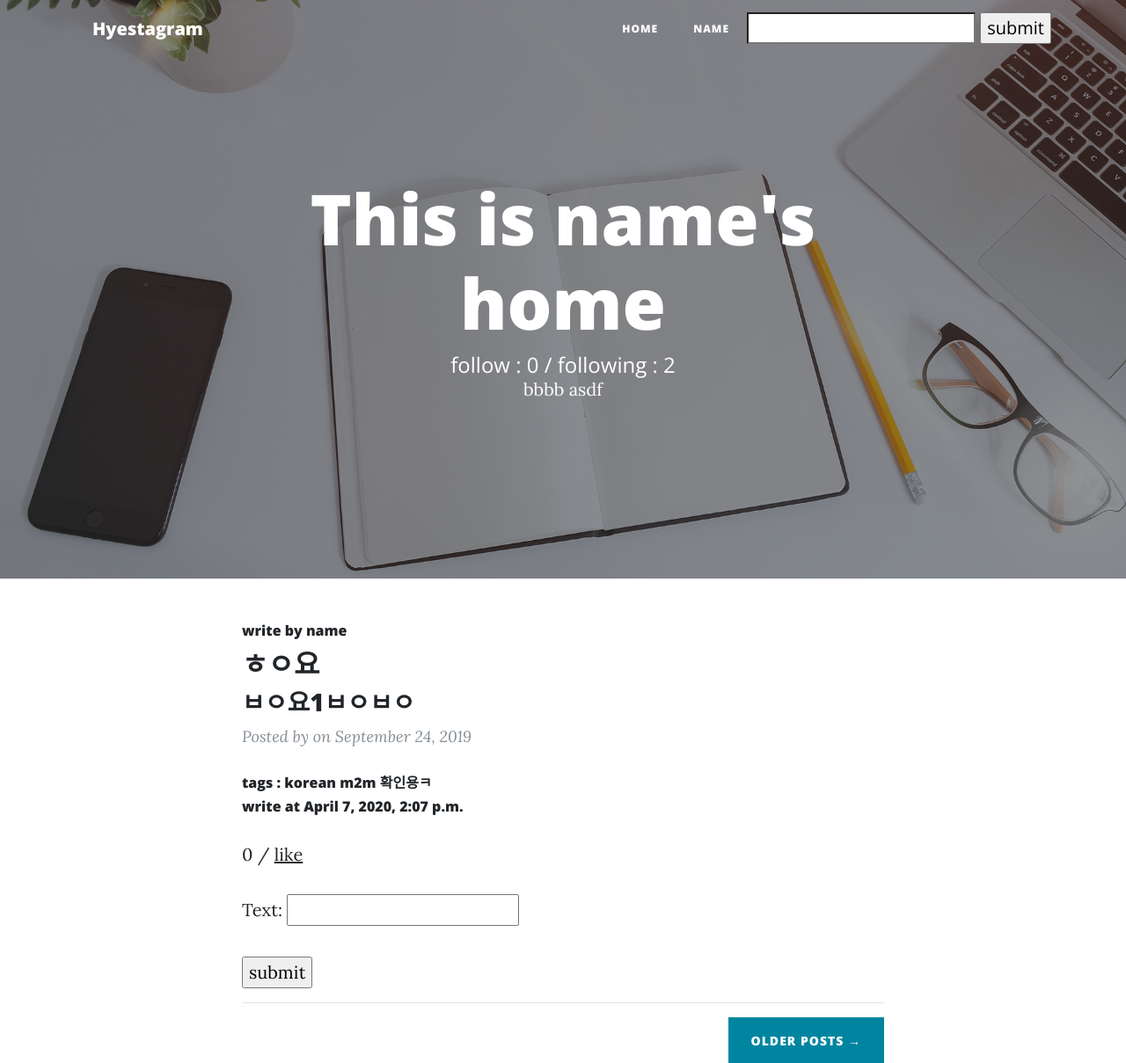
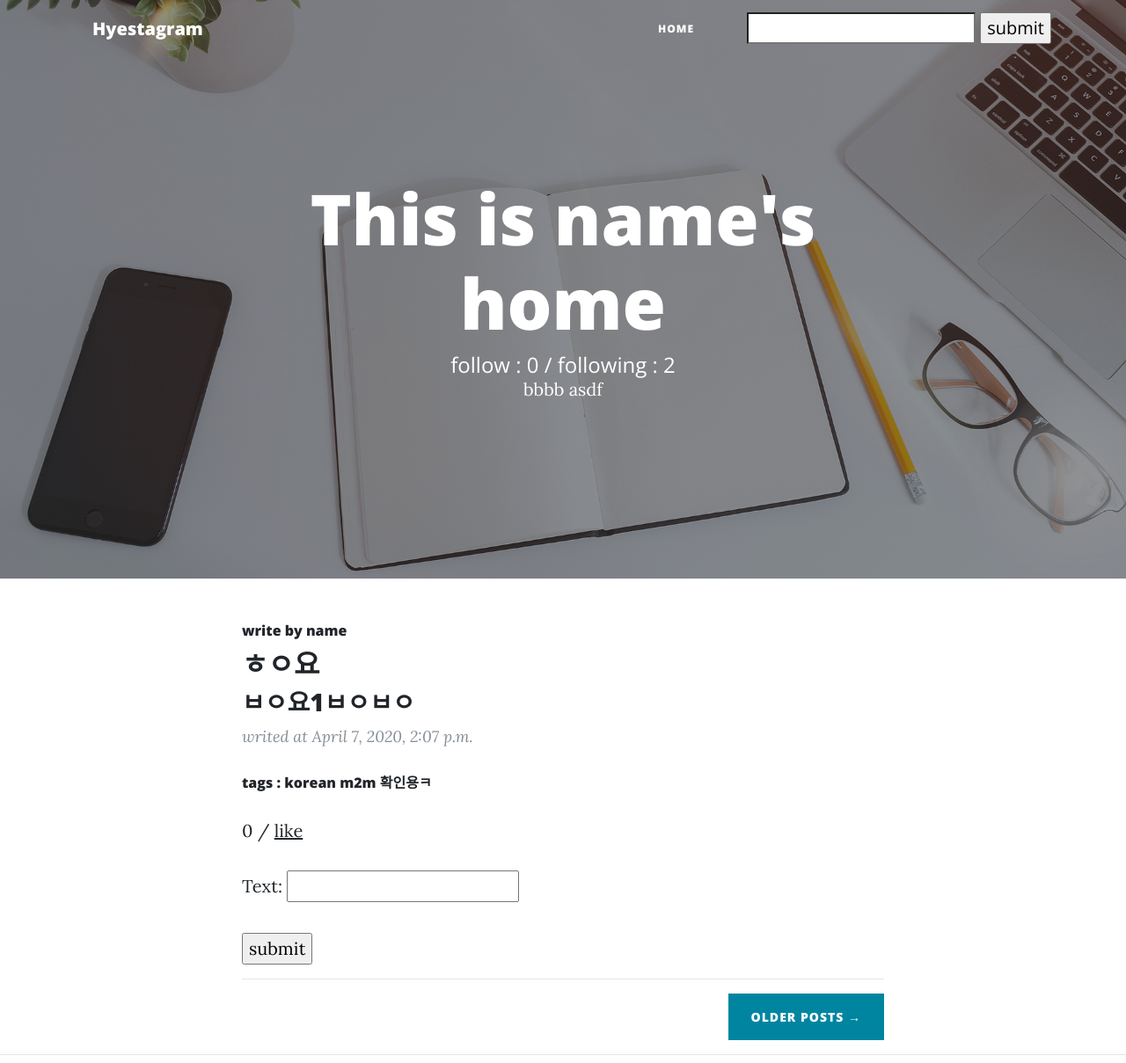
Before and after one commit to hyesungoh/Django_SELFMADE, a Django app: page /user/name in a window 1280 px wide. Shown: the top 1209 px of the page at 88% size. Run offline with Django 3.2, Linux system fonts and the light colour scheme; data comes from the database, SQL or seed files in the repository; both versions use the stored data as it was after the commit; some libraries are stand-ins or nearby versions; some web fonts are replaced.

Commit message:
nav user li error fixed

```diff
--- a/app/templates/app/base.html
+++ b/app/templates/app/base.html
@@ -43,7 +43,7 @@
           </li>
         {% if user.is_authenticated %}
           <li class="nav-item">
-            <a class="nav-link" href="{% url 'user' pk=user.username%}">{{ user.username }}</a>
+            <a class="nav-link" href="{% url 'user' pk=user.username%}">{{ request.user.username }}</a>
           </li>
         {% endif %}
             <li class="nav-item">
--- a/app/templates/app/hashtag.html
+++ b/app/templates/app/hashtag.html
@@ -32,8 +32,7 @@
             <h3 class="post-subtitle">
               {{ post.body }}
             </h3>
-          <p class="post-meta">Posted by
-            on September 24, 2019</p>
+          <p class="post-meta">writed at {{ post.date }}</p>
             {% if post.image %}
             <img src="{{ post.image.url }}">
             {% endif %}
@@ -45,7 +44,6 @@
                 </a>
             {% endfor %}
             </h6>
-            <h6>write at {{ post.date }}</h6>
 
             <p>{{ post.likes.count }} / <a href="{% url 'like' pk=post.pk %}">like</a></p>
 
--- a/app/templates/app/home.html
+++ b/app/templates/app/home.html
@@ -49,8 +49,7 @@
             <h3 class="post-subtitle">
               {{ post.body }}
             </h3>
-          <p class="post-meta">Posted by
-            on September 24, 2019</p>
+          <p class="post-meta">writed at {{ post.date }}</p>
             {% if post.image %}
             <img src="{{ post.image.url }}">
             {% endif %}
@@ -62,7 +61,6 @@
                 </a>
             {% endfor %}
             </h6>
-            <h6>write at {{ post.date }}</h6>
 
             <p>{{ post.likes.count }} / <a href="{% url 'like' pk=post.pk %}">like</a></p>
 
--- a/app/templates/app/user.html
+++ b/app/templates/app/user.html
@@ -50,8 +50,7 @@
             <h3 class="post-subtitle">
               {{ post.body }}
             </h3>
-          <p class="post-meta">Posted by
-            on September 24, 2019</p>
+          <p class="post-meta">writed at {{ post.date }}</p>
             {% if post.image %}
             <img src="{{ post.image.url }}">
             {% endif %}
@@ -63,7 +62,6 @@
                 </a>
             {% endfor %}
             </h6>
-            <h6>write at {{ post.date }}</h6>
 
             <p>{{ post.likes.count }} / <a href="{% url 'like' pk=post.pk %}">like</a></p>
 
```
Also changed, not shown: db.sqlite3.
